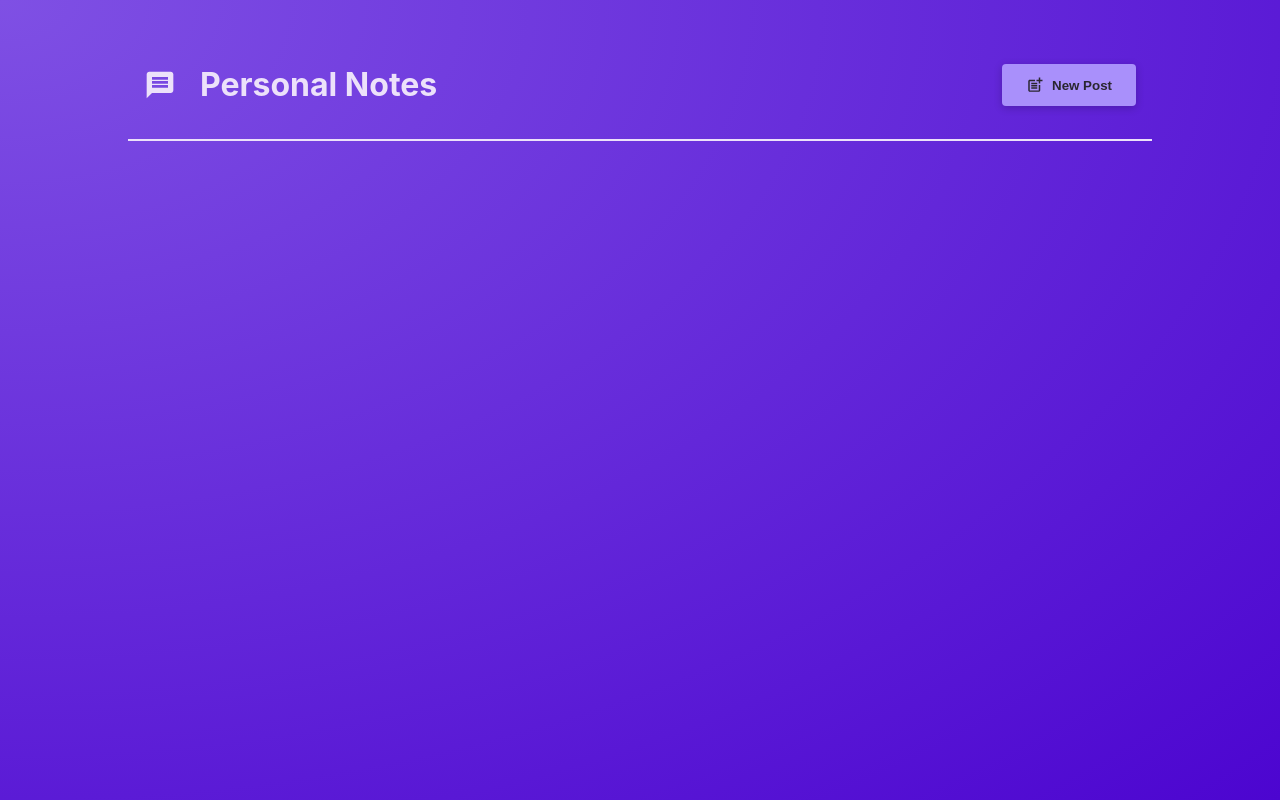
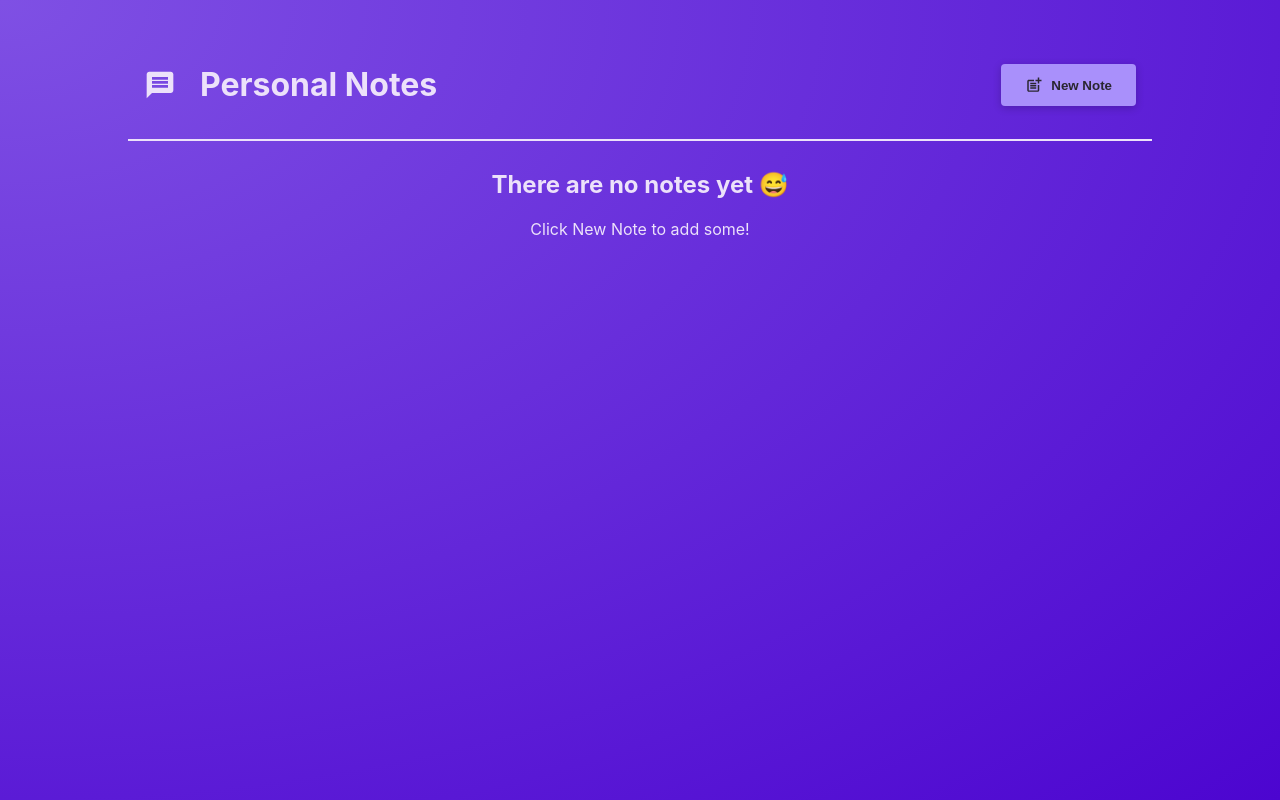
Before and after one commit to Quincy-Fer/react-summary-project, a React (Vite) app: page / in a window 1280 px wide. Built offline with nearby package versions, Linux system fonts and the light colour scheme.

Commit message:
Add conditional rendering of notes

```diff
--- a/src/components/MainHeader.jsx
+++ b/src/components/MainHeader.jsx
@@ -12,7 +12,7 @@ function MainHeader({ onCreatePost }) {
       <p>
         <button className={classes.button} onClick={onCreatePost}>
           <MdPostAdd size={18} />
-          New Post
+          New Note
         </button>
       </p>
     </header>
--- a/src/components/PostList.jsx
+++ b/src/components/PostList.jsx
@@ -20,12 +20,19 @@ export default function PostList({ isPosting, onStopPosting }) {
           <NewPost onCancel={onStopPosting} onAddPost={addPostHandler} />
         </Modal>
       )}
-
-      <ul className={classes.posts}>
-        {posts.map((post,index) => (
-          <Post key={index} author={post.author} body={post.body}/>
-        ))}
-      </ul>
+      {posts.length > 0 && (
+        <ul className={classes.posts}>
+          {posts.map((post, index) => (
+            <Post key={index} author={post.author} body={post.body} />
+          ))}
+        </ul>
+      )}
+      {posts.length === 0 && (
+        <div className={classes.noposts}>
+          <h2>There are no notes yet &#128517;</h2>
+          <p>Click New Note to add some! </p>
+        </div>
+      )}
     </>
   );
 }
--- a/src/components/PostList.module.css
+++ b/src/components/PostList.module.css
@@ -8,3 +8,9 @@
     grid-template-columns: repeat(3, 30%);
     justify-content: center;
   }
+
+  .noposts  {
+    text-align: center;
+    color: #ece1fa;
+
+  }
```
